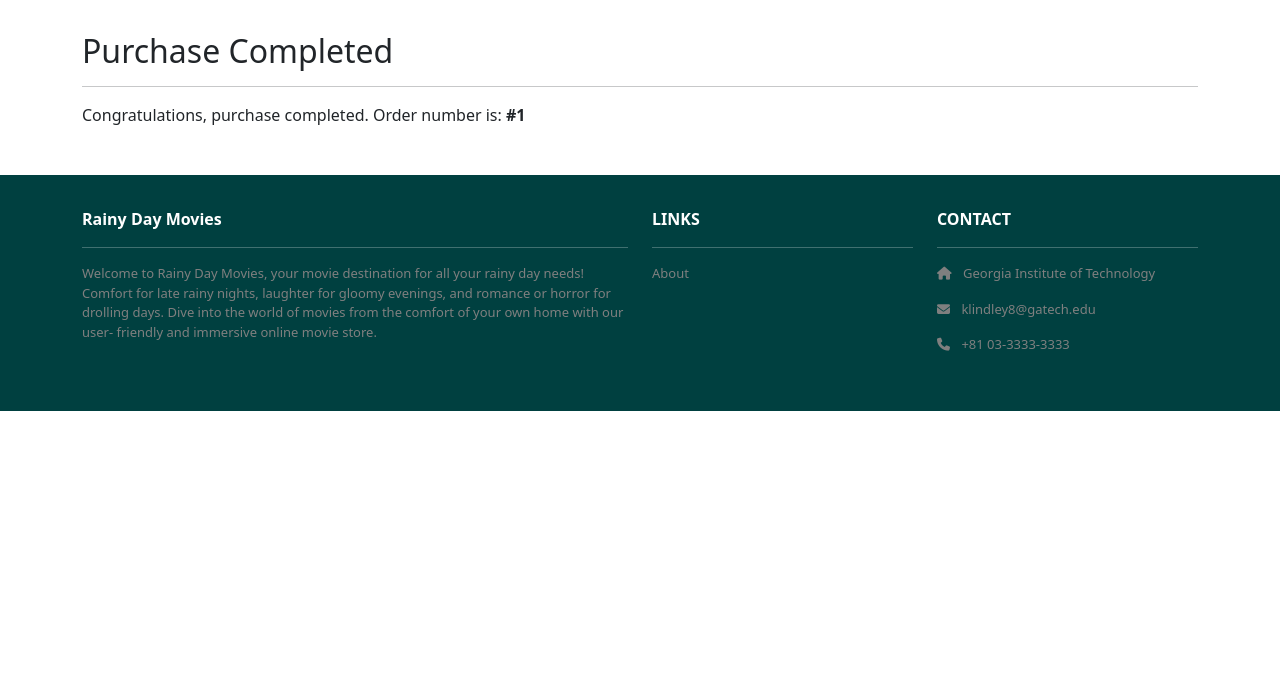
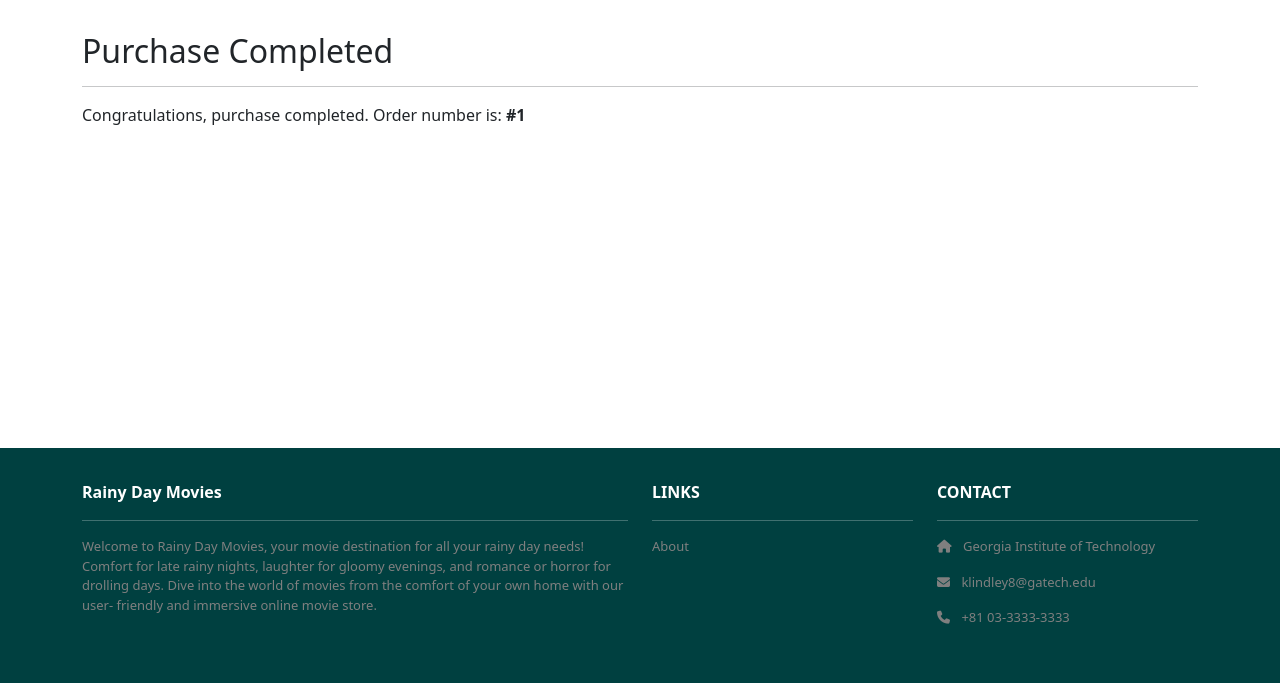
Before and after one commit to Jhicks77/gt-movies-site, a Django app: template cart/templates/cart/purchase.html in a window 1280 px wide. Shown: the part 92-775 px from the top of the page. Before the commit the page ends 503 px from the top, so only its background shows below. Run offline with Django 5.2, Linux system fonts and the light colour scheme; the template is opened without the code that fills it: most values are stand-ins (such as "Sample title", 1, 10 or a date in 2020); parts of the project's set-up code (start-up, migrations or seed data) failed here and were passed over; some libraries are stand-ins or nearby versions.

Commit message:
Make minor visual improvement

```diff
--- a/cart/templates/cart/purchase.html
+++ b/cart/templates/cart/purchase.html
@@ -1,7 +1,7 @@
 {% extends 'base.html' %}
 {% block content %}
 <div class="p-3">
-  <div class="container">
+  <div class="container" style="min-height: 50vh">
     <div class="row mt-3">
       <div class="col mx-auto mb-3">
         <h2>Purchase Completed</h2>
```
Also changed, not shown: db.sqlite3.
